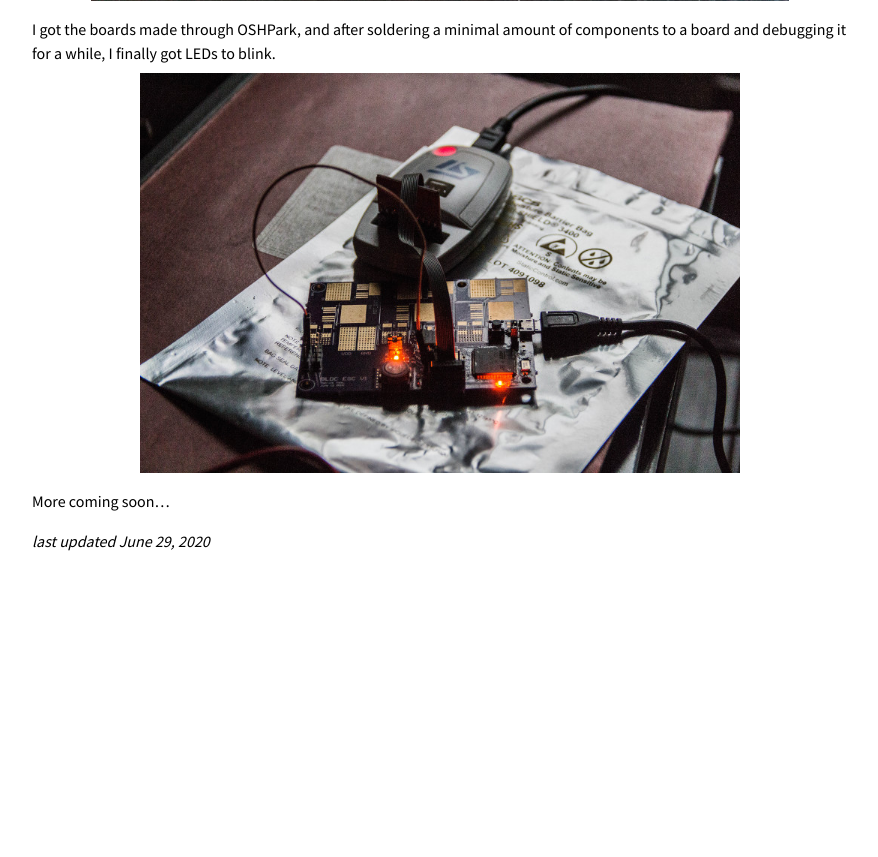
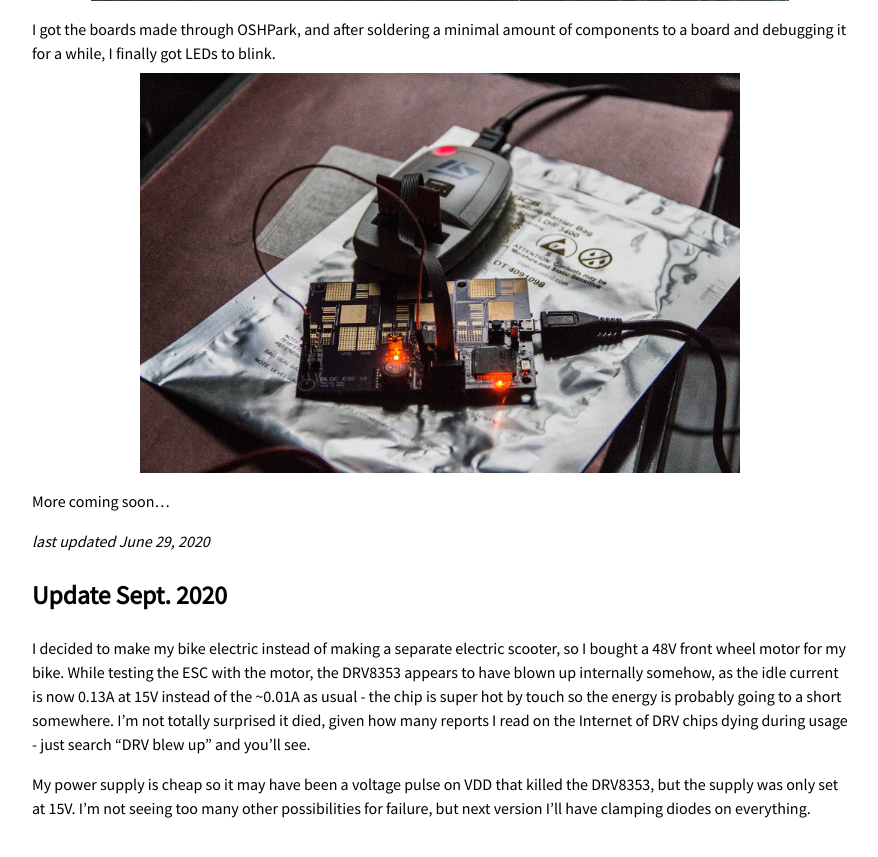
Before and after one commit to patosai/patosai.github.io, a Jekyll site: the page built from _posts/2020-06-29-bldc-esc.markdown, in a window 1280 px wide and 900 px high, scrolled down 2404 px. Shown: the top 857 px of the window, without its empty margins (200-1078 px from the left). Built offline with Jekyll 4.4.1, drawn with Linux system fonts in a browser that asks for light colours; formulas are drawn with MathJax 3; before the commit the page ends 3037 px from its top, so only the background shows below that.

Commit message:
Update post

```diff
--- a/_posts/2020-06-29-bldc-esc.markdown
+++ b/_posts/2020-06-29-bldc-esc.markdown
@@ -45,3 +45,9 @@ I got the boards made through OSHPark, and after soldering a minimal amount of c
 More coming soon...
 
 *last updated June 29, 2020*
+
+#### Update Sept. 2020
+
+I decided to make my bike electric instead of making a separate electric scooter, so I bought a 48V front wheel motor for my bike. While testing the ESC with the motor, the DRV8353 appears to have blown up internally somehow, as the idle current is now 0.13A at 15V instead of the ~0.01A as usual - the chip is super hot by touch so the energy is probably going to a short somewhere. I'm not totally surprised it died, given how many reports I read on the Internet of DRV chips dying during usage - just search "DRV blew up" and you'll see.
+
+My power supply is cheap so it may have been a voltage pulse on VDD that killed the DRV8353, but the supply was only set at 15V. I'm not seeing too many other possibilities for failure, but next version I'll have clamping diodes on everything.
```
